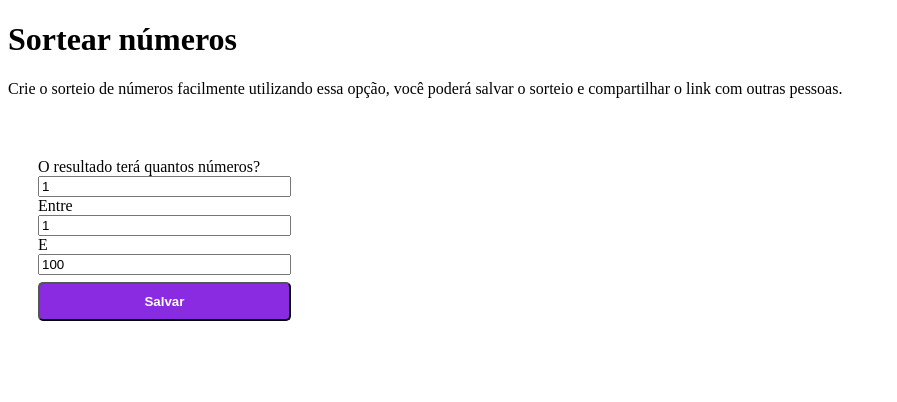
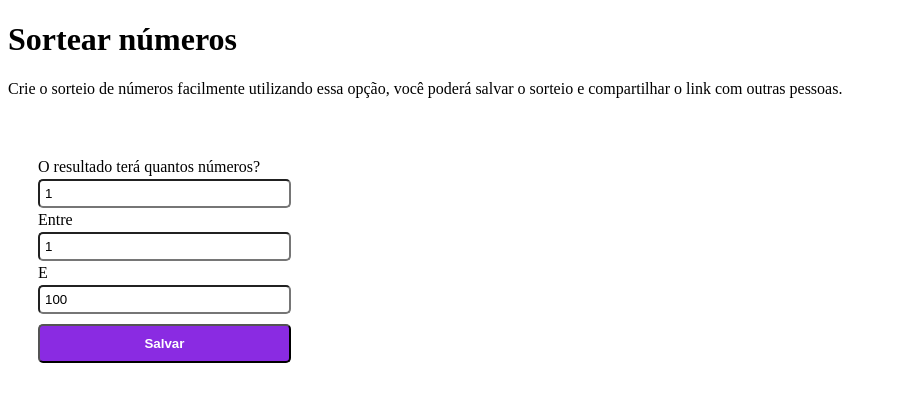
Before and after one commit to jos3duardo/sorteio-app, a React (Create React App) app: page / in a window 1280 px wide. Shown: the top 402 px of the page, without its empty margins (0-897 px from the left). Built offline with nearby package versions, Linux system fonts and the light colour scheme.

Commit message:
ajuste layout

```diff
--- a/src/pages/Numero/style.ts
+++ b/src/pages/Numero/style.ts
@@ -14,7 +14,12 @@ export const Form = styled.form`
   margin-top: 30px;
   margin-bottom: 30px;
   padding: 30px;
-  border-radius: 10px;
 
   position: relative;
+
+  > input {
+    margin: 3px 0;
+    padding: 5px;
+    border-radius: 5px;
+  }
 `;
```
